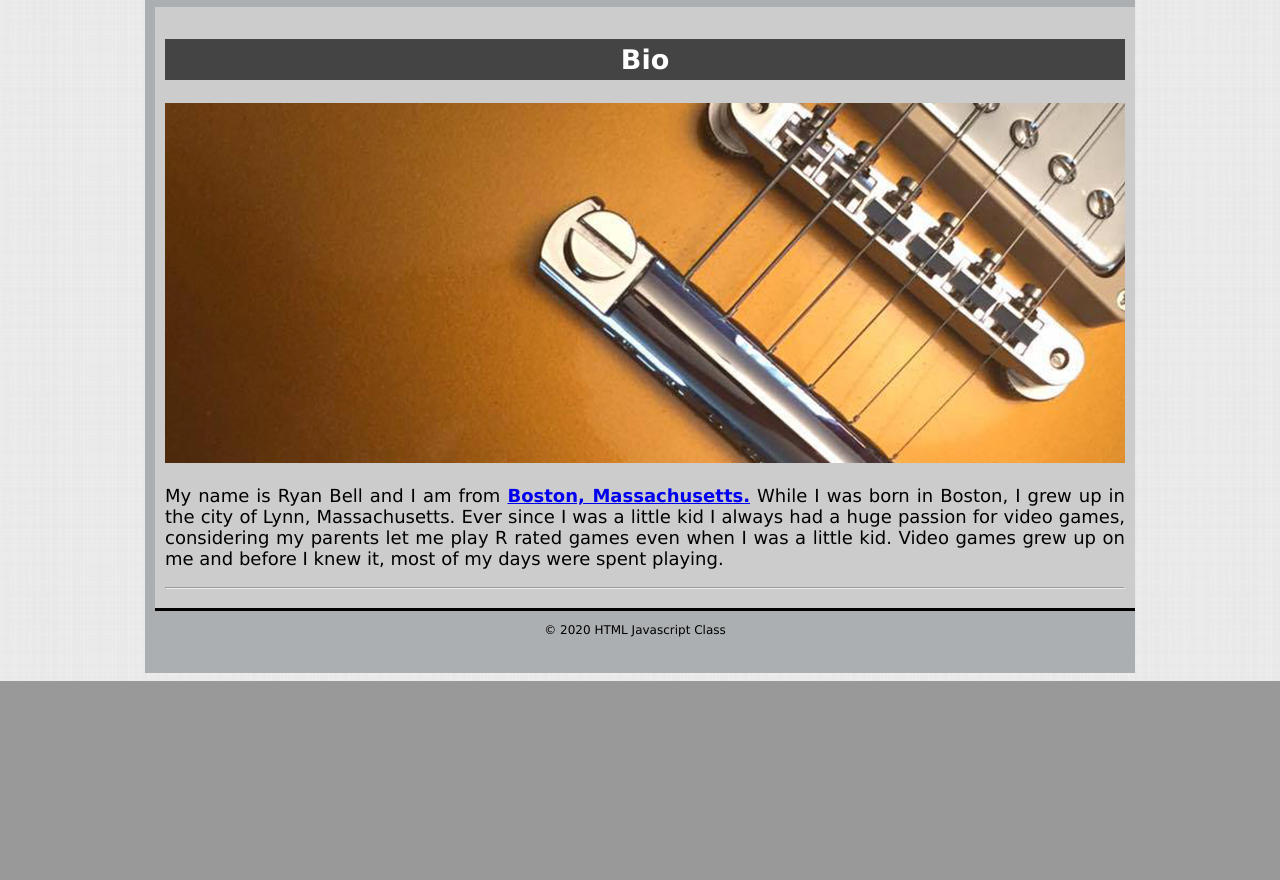
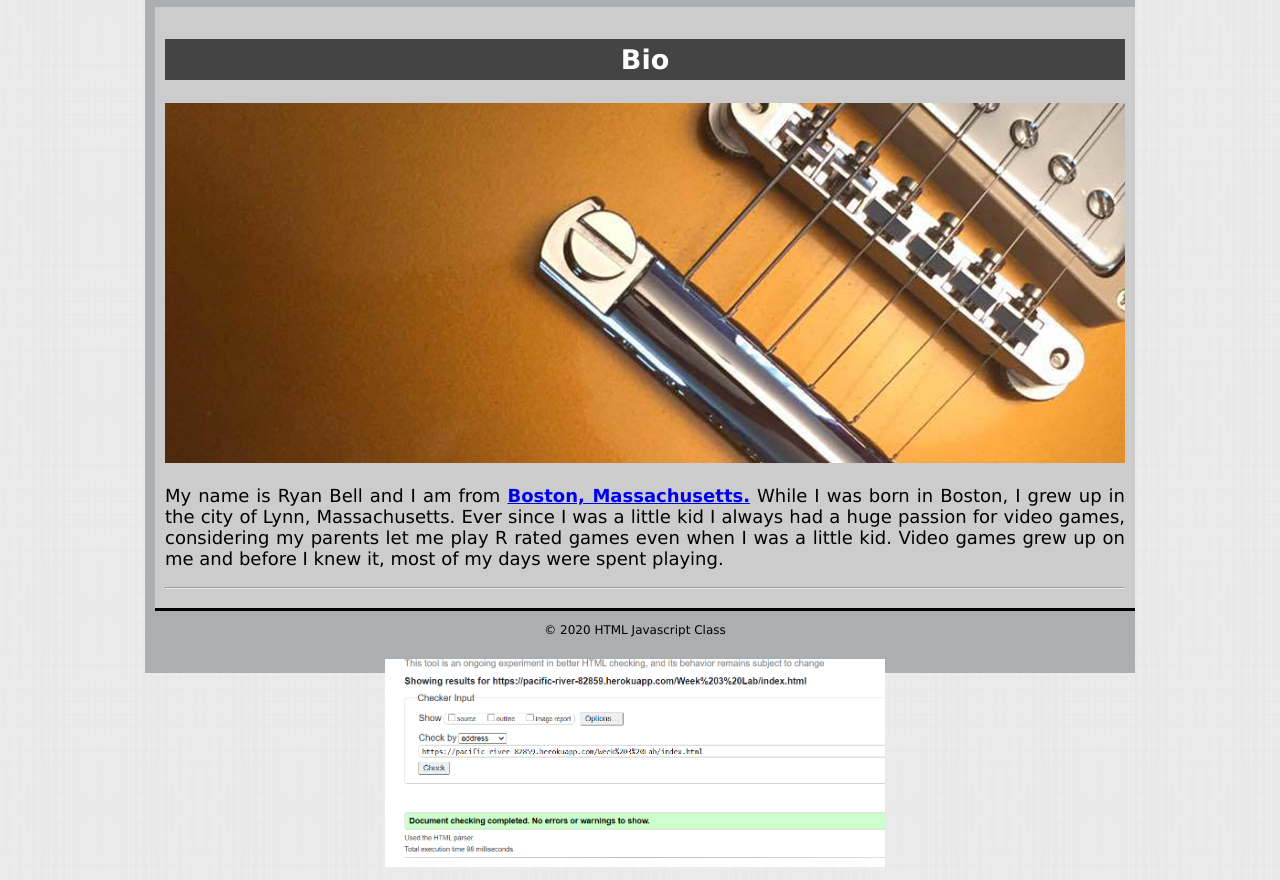
Before and after one commit to RyanBellNEIT/programming, a plain HTML site: page Week 3 Lab/index.html in a window 1280 px wide. Shown: the part 192-1072 px from the top of the page. Before the commit the page ends 873 px from the top, so only its background shows below. Drawn offline with Linux system fonts and the light colour scheme.

Commit message:
Validation Week 3 Lab

```diff
--- a/Week 3 Lab/index.html
+++ b/Week 3 Lab/index.html
@@ -27,6 +27,7 @@
         </div>
         <div id="footer">
         <p class="copy">&copy; 2020 HTML Javascript Class</p>
+        <img src="images/Validation.PNG" alt="Validation" style="width: 500px; padding: 10px;">
     </div>
     </div>
 </body>
```
Also changed, not shown: Week 3 Lab/images/Validation.PNG (added).
